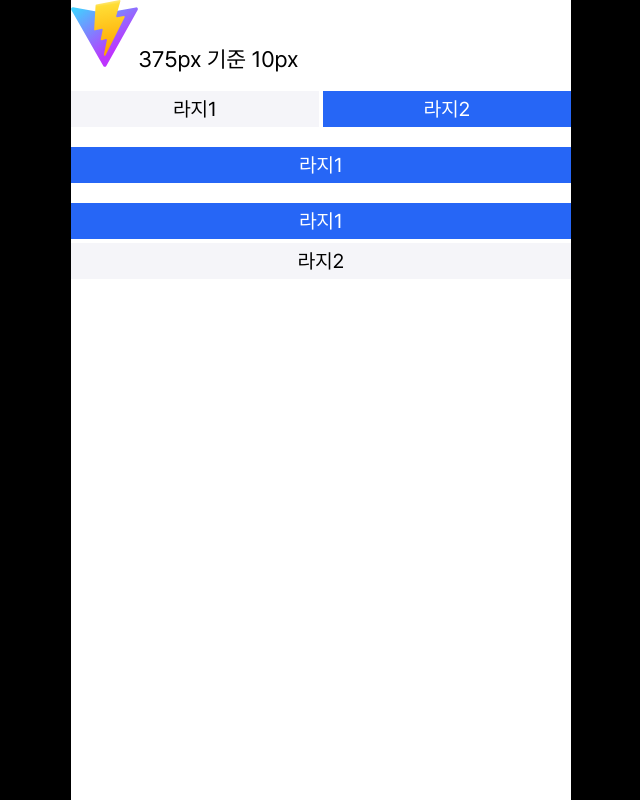
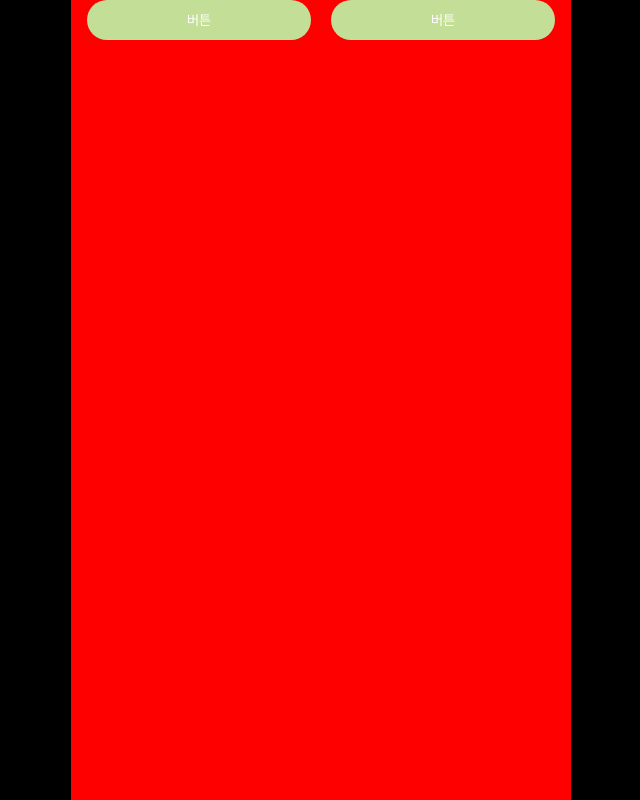
Before and after one commit to coldweek3/irumi-client, a React (Vite) app: page / in a window 1280 px wide. Shown: the whole page, without its empty margins (319-959 px from the left). Built offline with nearby package versions, Linux system fonts and the light colour scheme.

Commit message:
✨ Feat-height size Handler

```diff
--- a/package.json
+++ b/package.json
@@ -4,7 +4,7 @@
   "version": "0.0.0",
   "type": "module",
   "scripts": {
-    "dev": "vite",
+    "dev": "vite --host",
     "build": "vite build",
     "lint": "eslint . --ext js,jsx --report-unused-disable-directives --max-warnings 0",
     "preview": "vite preview"
--- a/src/App.jsx
+++ b/src/App.jsx
@@ -11,10 +11,10 @@ import { day, sunset, night } from "./style/theme.js";
 import "./style/fontStyle.css";
 import { useEffect } from "react";
 import { getEmSize } from "./utils/getEmSize.jsx";
+import { heightSize } from "./recoil/heightSize.jsx";
 
 const Wrapper = styled.div`
   width: 100vw;
-  min-height: 100vh;
   max-width: 500px;
   background-color: ${props => props.theme.bg};
   color: ${props => props.theme.font1};
@@ -39,10 +39,14 @@ function App() {
   // window의 너비가 바뀔때마다 emSize를 재정의함
   const setEmSize = useSetRecoilState(emSize);
 
+  // window의 길이가 바뀔때마다 emSize를 재정의함
+  const setHeightSize = useSetRecoilState(heightSize);
+
   // main app 내에 resizeListenr 이벤트 핸들러 생성
   useEffect(() => {
     const resizeListener = () => {
       setEmSize(getEmSize(window.innerWidth));
+      setHeightSize(window.innerHeight);
     };
     window.addEventListener("resize", resizeListener);
     return () => {
--- a/src/components/atoms/button/Button.jsx
+++ b/src/components/atoms/button/Button.jsx
@@ -9,33 +9,20 @@ const ButtonWrapper = styled.div`
 
   //버튼 사이즈 시스템
 
-  &.large {
-    padding: 8px 0px;
-    width: 100%;
-    max-width: 500px;
-    font-size: 20px;
+  &.middle {
+    font-size: 14px;
+    line-height: calc(16 / 14);
+    padding: 12px 20px;
+    border-radius: 20px;
   }
 
-  //버튼 컬러 시스템
+  // 버튼 컬러 시스템
   &.primary {
-    background-color: ${props => props.theme.main1};
-    color: ${props => props.theme.font2};
+    background-color: ${props => props.theme.btn_primary};
+    color: ${props => props.theme.btn_primary_font};
   }
+  // 버튼에 마우스를 올렸을 때
   &.primary:hover {
-    background-color: ${props => props.theme.main1};
-    color: ${props => props.theme.font2};
-    border: 1px solid black;
-  }
-
-  &.normal {
-    background-color: ${props => props.theme.grey1};
-    color: ${props => props.theme.font1};
-  }
-
-  &.normal:hover {
-    background-color: ${props => props.theme.grey1};
-    color: ${props => props.theme.font1};
-    border: 1px solid black;
   }
 `;
 
--- a/src/components/molecules/buttonList/ButtonList.jsx
+++ b/src/components/molecules/buttonList/ButtonList.jsx
@@ -1,7 +1,7 @@
 import React from "react";
 import { styled } from "styled-components";
 
-export const ButtonListWrapper = styled.div`
+const ButtonListWrapper = styled.div`
   display: grid;
 
   &.layout-1 {
@@ -11,7 +11,7 @@ export const ButtonListWrapper = styled.div`
   &.layout-col-1-1 {
     width: 100%;
     grid-template-columns: 1fr 1fr;
-    column-gap: 4px;
+    column-gap: 20px;
   }
 
   &.layout-row-1-1 {
--- a/src/components/molecules/emSizeParent/EmSizeParent.jsx
+++ b/src/components/molecules/emSizeParent/EmSizeParent.jsx
@@ -5,7 +5,7 @@ import { useRecoilValue } from "recoil";
 
 import EmSizeChlid from "../../atoms/emSizeChlid/EmSizeChlid";
 
-export const EmSizeParentWrapper = styled.div`
+const EmSizeParentWrapper = styled.div`
   font-size: ${props => props.$emsize}px;
 `;
 
--- a/src/components/organisms/buttonSetting/ButtonSetting.jsx
+++ b/src/components/organisms/buttonSetting/ButtonSetting.jsx
@@ -5,7 +5,7 @@ import Button from "../../atoms/button/Button";
 import ButtonList from "../../molecules/buttonList/ButtonList";
 import EmSizeParent from "../../molecules/emSizeParent/EmSizeParent";
 
-export const ButtonSettingWrapper = styled.div`
+const ButtonSettingWrapper = styled.div`
   display: flex;
   flex-direction: column;
   gap: 20px;
@@ -16,19 +16,9 @@ export const ButtonSettingWrapper = styled.div`
 function ButtonSetting() {
   return (
     <ButtonSettingWrapper>
-      <EmSizeParent />
       <ButtonList className={"layout-col-1-1"}>
-        <Button className={"large normal"}>라지1</Button>
-        <Button className={"large primary"}>라지2</Button>
-      </ButtonList>
-
-      <ButtonList className={"layout-1"}>
-        <Button className={"large primary"}>라지1</Button>
-      </ButtonList>
-
-      <ButtonList className={"layout-row-1-1"}>
-        <Button className={"large primary"}>라지1</Button>
-        <Button className={"large normal"}>라지2</Button>
+        <Button className={"middle primary"}>버튼</Button>
+        <Button className={"middle primary"}>버튼</Button>
       </ButtonList>
     </ButtonSettingWrapper>
   );
--- a/src/components/templetes/fixView/FixView.jsx
+++ b/src/components/templetes/fixView/FixView.jsx
@@ -1,12 +1,25 @@
 import React from "react";
 
 import ButtonSetting from "../../organisms/buttonSetting/ButtonSetting";
+import styled from "styled-components";
+import { useRecoilValue } from "recoil";
+import { heightSize } from "../../../recoil/heightSize";
+
+const FixViewWrapper = styled.div`
+  width: 100%;
+  background-color: red;
+
+  padding: 0px 16px;
+  min-height: ${props => props.$heightSize}px;
+`;
 
 function FixView() {
+  const heightSizeValue = useRecoilValue(heightSize);
+
   return (
-    <div>
+    <FixViewWrapper $heightSize={heightSizeValue}>
       <ButtonSetting />
-    </div>
+    </FixViewWrapper>
   );
 }
 
--- /dev/null
+++ b/src/recoil/heightSize.jsx
@@ -0,0 +1,6 @@
+import { atom } from "recoil";
+
+export const heightSize = atom({
+  key: "Height-Size",
+  default: window.innerHeight
+});
--- a/src/style/theme.js
+++ b/src/style/theme.js
@@ -3,7 +3,10 @@ export const day = {
   font1: "#000000",
   font2: "#ffffff",
   main1: "#2666f6",
-  grey1: "#F5F5F9"
+  grey1: "#F5F5F9",
+
+  btn_primary: "#C3DE97",
+  btn_primary_font: "#ffffff"
 };
 
 export const sunset = {
@@ -11,7 +14,10 @@ export const sunset = {
   font1: "#ffffff",
   font2: "#000000",
   main1: "#2666f6",
-  grey1: "#F5F5F9"
+  grey1: "#F5F5F9",
+
+  btn_primary: "#F0C840",
+  btn_primary_font: "#ffffff"
 };
 
 export const night = {
@@ -19,5 +25,8 @@ export const night = {
   font1: "#ffffff",
   font2: "#000000",
   main1: "#2666f6",
-  grey1: "#F5F5F9"
+  grey1: "#F5F5F9",
+
+  btn_primary: "#FFB5BE",
+  btn_primary_font: "#ffffff"
 };
```
